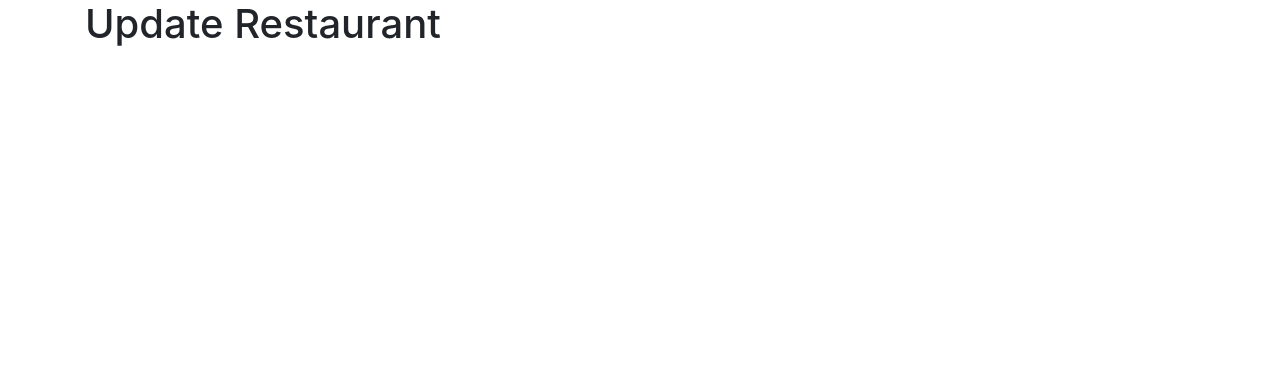
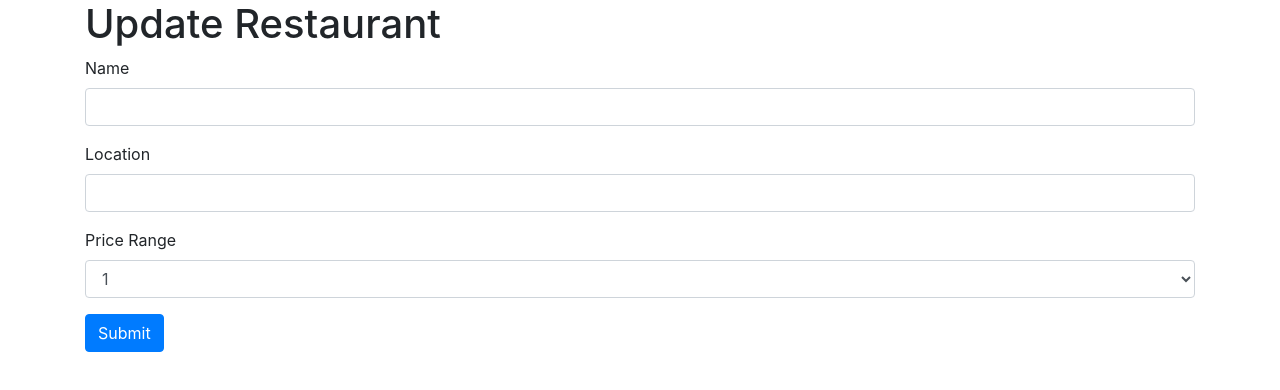
Before and after one commit to landaverde1196/Yelp-Clone, a React (Create React App) app in the folder client/: page /restaurants/1/update in a window 1280 px wide. Shown: the top 390 px of the page. Built offline with nearby package versions, Linux system fonts and the light colour scheme; no server answers.

Commit message:
UpdateRestaurant added

```diff
--- /dev/null
+++ b/client/src/components/UpdateRestaurant.js
@@ -0,0 +1,72 @@
+import React, { useEffect, useState } from "react";
+import { useParams } from "react-router-dom";
+import RestaurantFinder from "../apis/RestaurantFinder";
+
+const UpdateRestaurant = () => {
+  const [name, setName] = useState("");
+  const [location, setLocation] = useState("");
+  const [priceRange, setPriceRange] = useState("");
+
+  const { id } = useParams();
+
+  useEffect(() => {
+    const fetchData = async () => {
+      const response = await RestaurantFinder.get(`/${id}`);
+      console.log(response.data.data);
+      setName(response.data.data.restaurant.name);
+      setLocation(response.data.data.restaurant.location);
+      setPriceRange(response.data.data.restaurant.price_range);
+    };
+    fetchData();
+  }, [id]);
+
+  return (
+    <div>
+      <form>
+        <div className="form-group">
+          <label htmlFor="name">Name</label>
+          <input
+            value={name}
+            onChange={(e) => setName(e.target.value)}
+            id="name"
+            type="text"
+            className="form-control"
+          />
+        </div>
+
+        <div className="form-group">
+          <label htmlFor="location">Location</label>
+          <input
+            value={location}
+            onChange={(e) => setLocation(e.target.value)}
+            id="location"
+            type="text"
+            className="form-control"
+          />
+        </div>
+
+        <div className="form-group">
+          <label htmlFor="price_range">Price Range</label>
+          <select
+            value={priceRange}
+            onChange={(e) => setPriceRange(e.target.value)}
+            className="form-control"
+            id="price_range"
+          >
+            <option>1</option>
+            <option>2</option>
+            <option>3</option>
+            <option>4</option>
+            <option>5</option>
+          </select>
+        </div>
+
+        <button className="btn btn-primary" type="submit">
+          Submit
+        </button>
+      </form>
+    </div>
+  );
+};
+
+export default UpdateRestaurant;
--- a/client/src/routes/UpdatePage.js
+++ b/client/src/routes/UpdatePage.js
@@ -1,12 +1,12 @@
 import React from "react";
-// import UpdateRestaurant from "../components/UpdateRestaurant";
+import UpdateRestaurant from "../components/UpdateRestaurant";
 
 const UpdatePage = () => {
   return (
     <div>
       <h1 className="text center">Update Restaurant</h1>
 
-      {/* <UpdateRestaurant /> */}
+      <UpdateRestaurant />
     </div>
   );
 };
```
